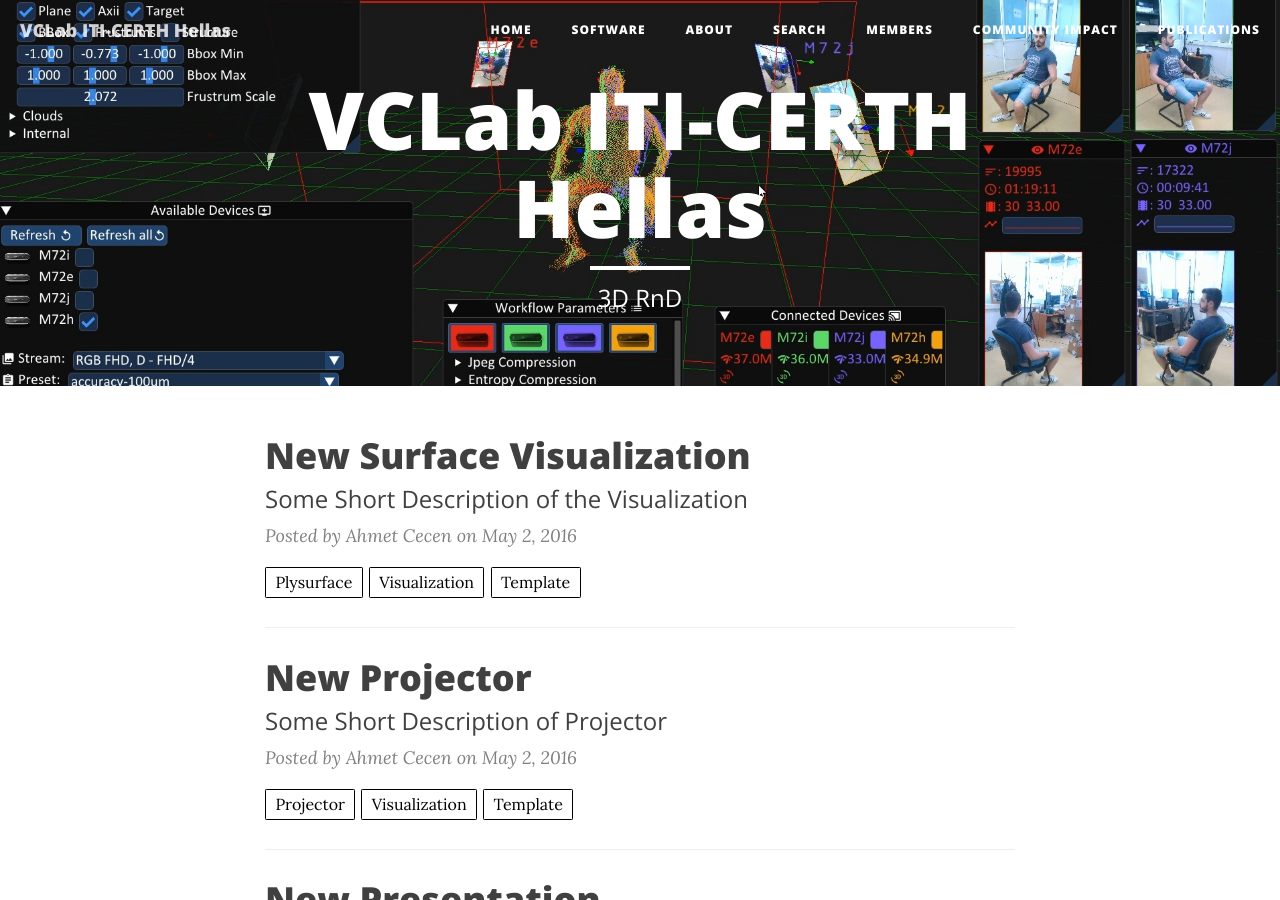
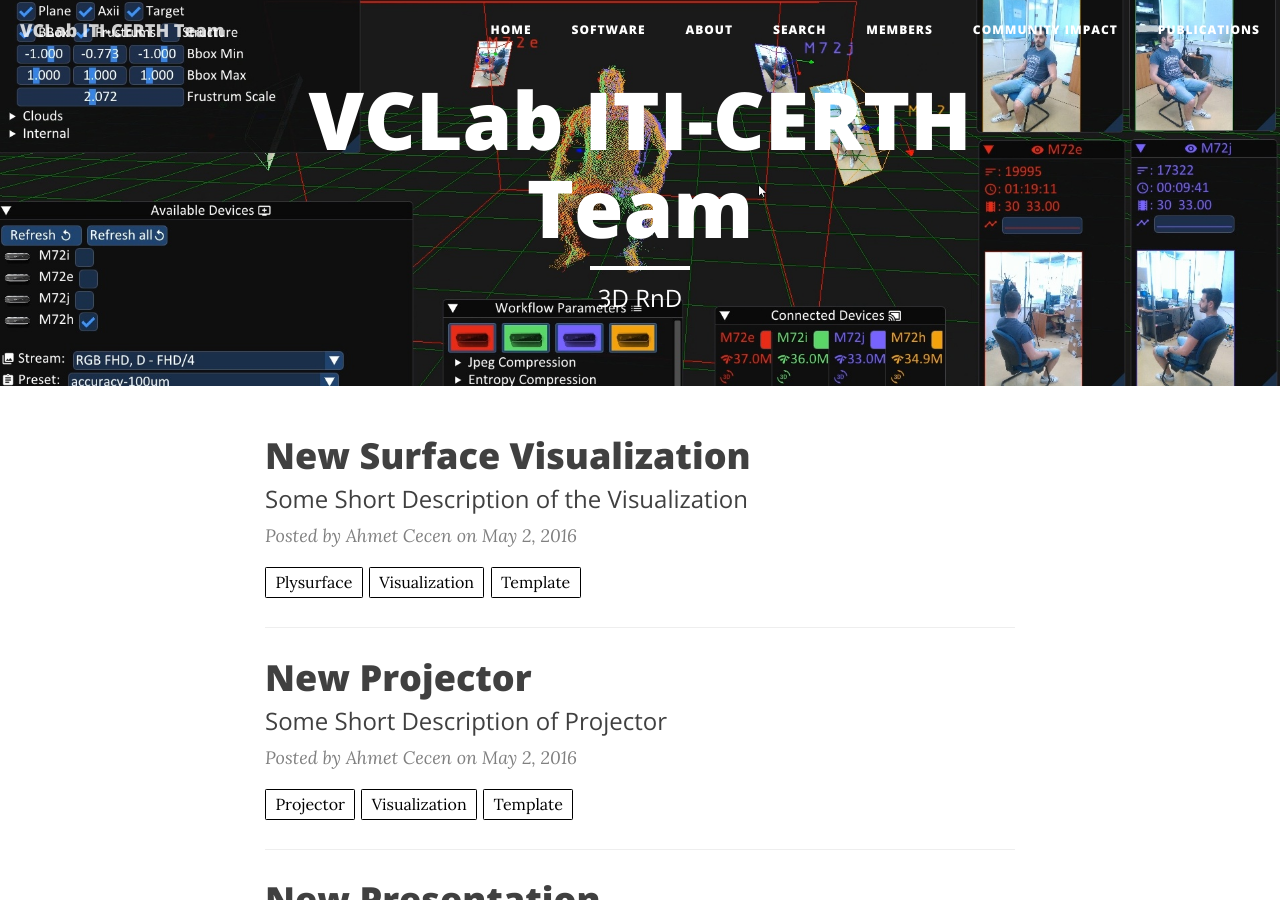
Before and after one commit to VCL3D/vcl3d.github.io, a Jekyll site: the page built from index.html, in a window 1280 px wide and 900 px high. Built offline with Jekyll 4.4.1, drawn with Linux system fonts in a browser that asks for light colours; nearby versions of some CDN libraries; the list of posts is cut into pages by our own code.

Commit message:
Signed-off-by: ssaroglou <saroglou@iti.gr>

```diff
--- a/_config.yml
+++ b/_config.yml
@@ -1,5 +1,5 @@
 # Site settings
-title: VCLab ITI-CERTH Hellas
+title: VCLab ITI-CERTH Team
 description: "3D RnD"
 url: "https://vcl3d.github.io"
 
```
